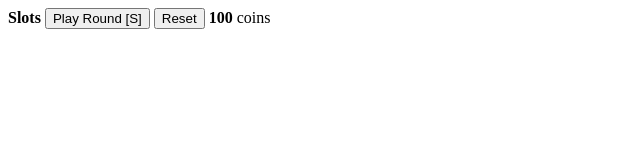
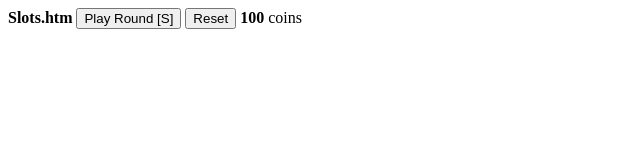
Before and after one commit to iterami/Slots.htm, a plain HTML site: page index.htm in a window 1280 px wide. Shown: the whole page, without its empty margins (0-640 px from the left). Drawn offline with Linux system fonts and the light colour scheme.

Commit message:
project rename, removed .gitignore

```diff
--- a/index.htm
+++ b/index.htm
@@ -1,9 +1,9 @@
 <!doctype html>
 <meta charset=utf-8>
-<title>Slots</title>
+<title>Slots.htm</title>
 <link href=css/slots.css rel=stylesheet>
 
-<b>Slots</b>
+<b>Slots.htm</b>
 <input onclick=play_round() type=button value="Play Round [S]">
 <input onclick=reset() type=button value=Reset>
 <span id=coins></span> coins
```
Also changed, not shown: 1 other file.
